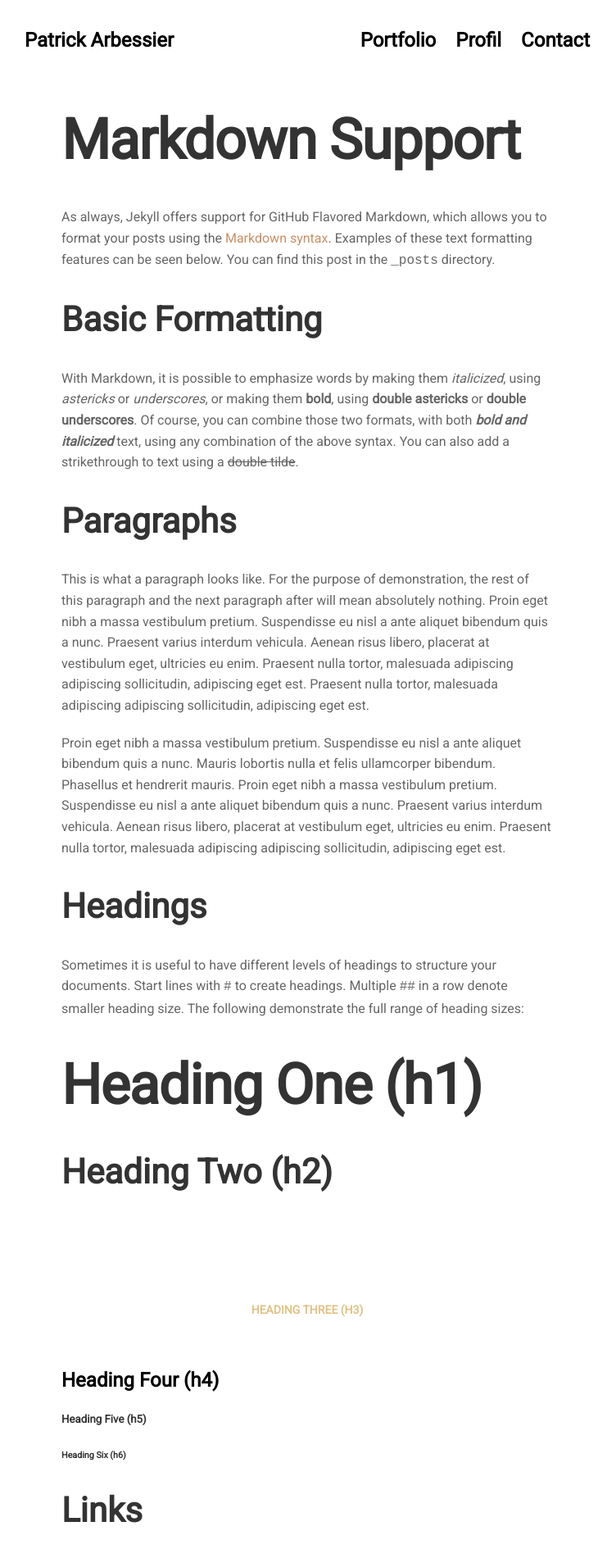
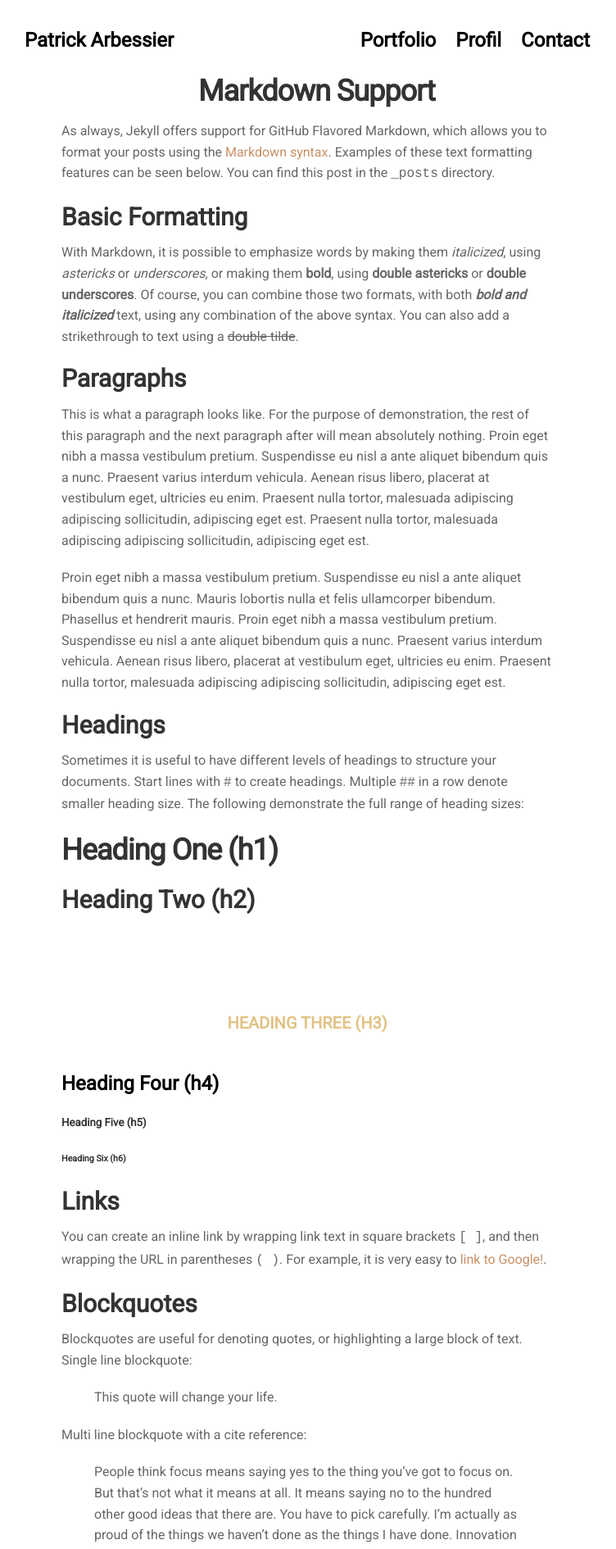
Before and after one commit to patrick-arbessier-data/patrick-arbessier-data.github.io, a Jekyll site: the page built from _posts/2014-01-01-text-formatting-examples.md, in a window 1280 px wide. Shown: the top 1890 px of the page at 82% size, without its empty margins (265-1017 px from the left). Built offline with Jekyll 4.4.1, drawn with Linux system fonts in a browser that asks for light colours; nearby versions of some CDN libraries; formulas are drawn with MathJax 3; comment, search, counter and statistics services are not loaded.

Commit message:
style: adjust heading sizes for pages and projects

```diff
--- a/_sass/3-sections/_page.sass
+++ b/_sass/3-sections/_page.sass
@@ -15,3 +15,29 @@
 @media (max-width: 768px)
   .page-content
     width: 80vw
+
+// Typography overrides for content pages + project pages
+.page-content, .project-load
+  h1
+    font-size: 36px
+    line-height: 1.2
+    margin: 22px 0 14px
+
+  h2
+    font-size: 30px
+    line-height: 1.25
+    margin: 20px 0 12px
+
+  h3
+    font-size: 20px
+    line-height: 1.35
+    margin: 18px 0 10px
+
+  h4
+    font-size: 18px
+    line-height: 1.35
+    margin: 16px 0 8px
+    color: #555
+
+  h1:first-child, h2:first-child, h3:first-child, h4:first-child
+    margin-top: 0
```
Also changed, not shown: assets/img/projects/proj-2/algo_rag_granularip11_te.png (added), assets/img/projects/proj-2/p11_01_fichier_après_ingestion.jpg (added), assets/img/projects/proj-2/p11_02-top 30 evt gironde.jpg (added), assets/img/projects/proj-2/p11_02_04_top30_lignes_communes_cote_a_cote.jpg (added), assets/img/projects/proj-2/p11_03-stat avt preprocessing.jpg (added), assets/img/projects/proj-2/p11_04-lignes et villes après process.jpg (added), assets/img/projects/proj-2/p11_05-dates et cat après process.jpg (added), assets/img/projects/proj-2/p11_06-infos chunks produits.jpg (added), assets/img/projects/proj-2/p11_07a-stats embeddings produits.jpg (added), assets/img/projects/proj-2/p11_07b-synthèse embeddings produits.jpg (added), assets/img/projects/proj-2/p11_08-synthèse index produits.jpg (added), assets/img/projects/proj-2/p11_bloc1_ingestion.jpg (added), assets/img/projects/proj-2/p11_bloc2_ rag_ui.jpg (added), assets/img/projects/proj-2/p11_bloc2_ vectorisation.jpg (added).
